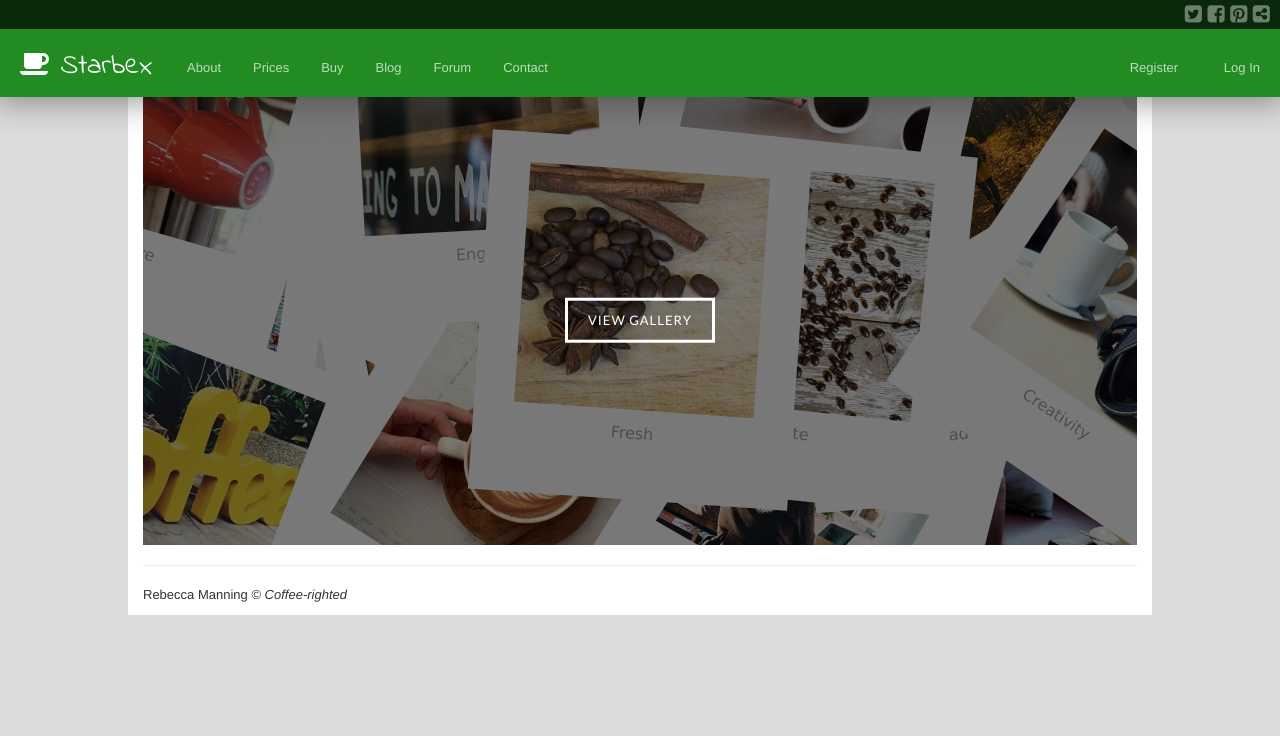
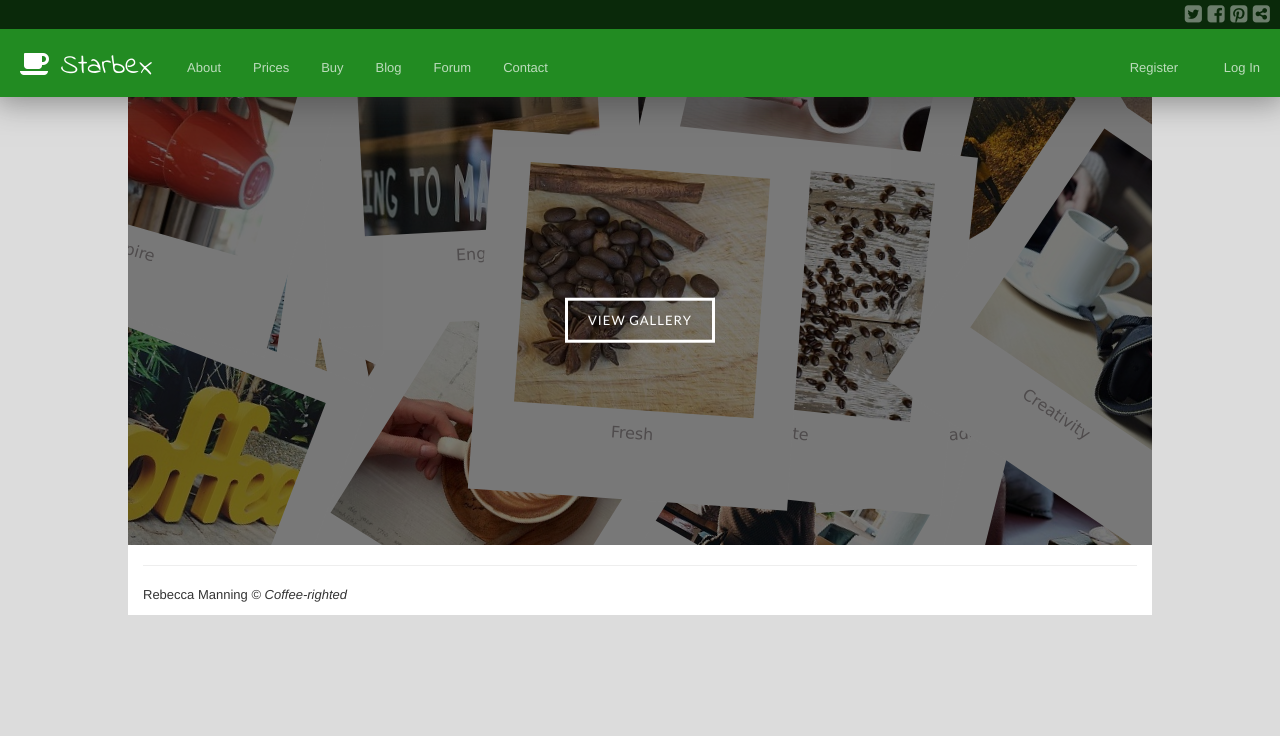
Before and after one commit to bmanning1/Coffee-project, a Django app: page / in a window 1280 px wide. Shown: the top 736 px of the page. Run offline with Django 3.2, Linux system fonts and the light colour scheme; parts of the project's set-up code (start-up, migrations or seed data) failed here and were passed over; some libraries are stand-ins or nearby versions; some web fonts are replaced.

Commit message:
Home page Gallery

```diff
--- a/static/css/polaroid-css/component.css
+++ b/static/css/polaroid-css/component.css
@@ -10,7 +10,7 @@
 }
 
 .photostack {
-	background: #ddd;
+	background: url("../../../media/img/Background.jpg");
 	position: relative;
 	text-align: center;
 	overflow: hidden;
@@ -18,6 +18,8 @@
 
 .js .photostack {
 	height: 350px;
+	width: calc(100% + 30px);
+    left: -15px;
 }
 @media (min-width: 1000px) {
 	.js .photostack {
@@ -108,7 +110,7 @@
 	width: 30px;
 	height: 30px;
 	cursor: pointer;
-	background: #aaa;
+	background: rgba(34, 139, 34, 0.6);
 	border-radius: 50%;
 	text-align: center;
 	-webkit-transition: -webkit-transform 0.6s ease-in-out, background 0.3s;
@@ -144,7 +146,7 @@
 }
 
 .photostack nav span.current {
-	background: #888;
+	background: rgba(34, 139, 34, 0.7);
 	-webkit-transform: scale(1);
 	transform: scale(1);
 }
@@ -152,7 +154,7 @@
 .photostack nav span.current.flip {
 	-webkit-transform: scale(1) rotateY(-180deg) translateZ(-1px);
 	transform: scale(1) rotateY(-180deg) translateZ(-1px);
-	background: #555;
+	background: rgba(34, 139, 34, 0.7);
 }
 
 .photostack nav span.flippable::after {
```
Also changed, not shown: media/img/Background.jpg (added).
